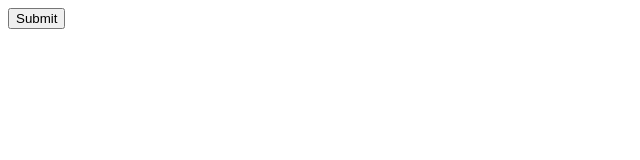
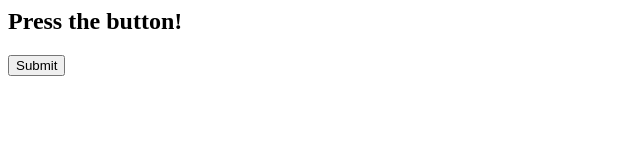
Before and after one commit to AbdullahiAbdulkadir/onsubmit.js, a plain HTML site: page index.html in a window 1280 px wide. Shown: the whole page, without its empty margins (0-640 px from the left). Drawn offline with Linux system fonts and the light colour scheme.

Commit message:
onsubmit

```diff
--- a/index.html
+++ b/index.html
@@ -6,6 +6,7 @@
     <title>Document</title>
   </head>
   <body>
+    <h2>Press the button!</h2>
     <form onsubmit="handleOnSubmit()">
         <input type="submit">
     </form>
```
